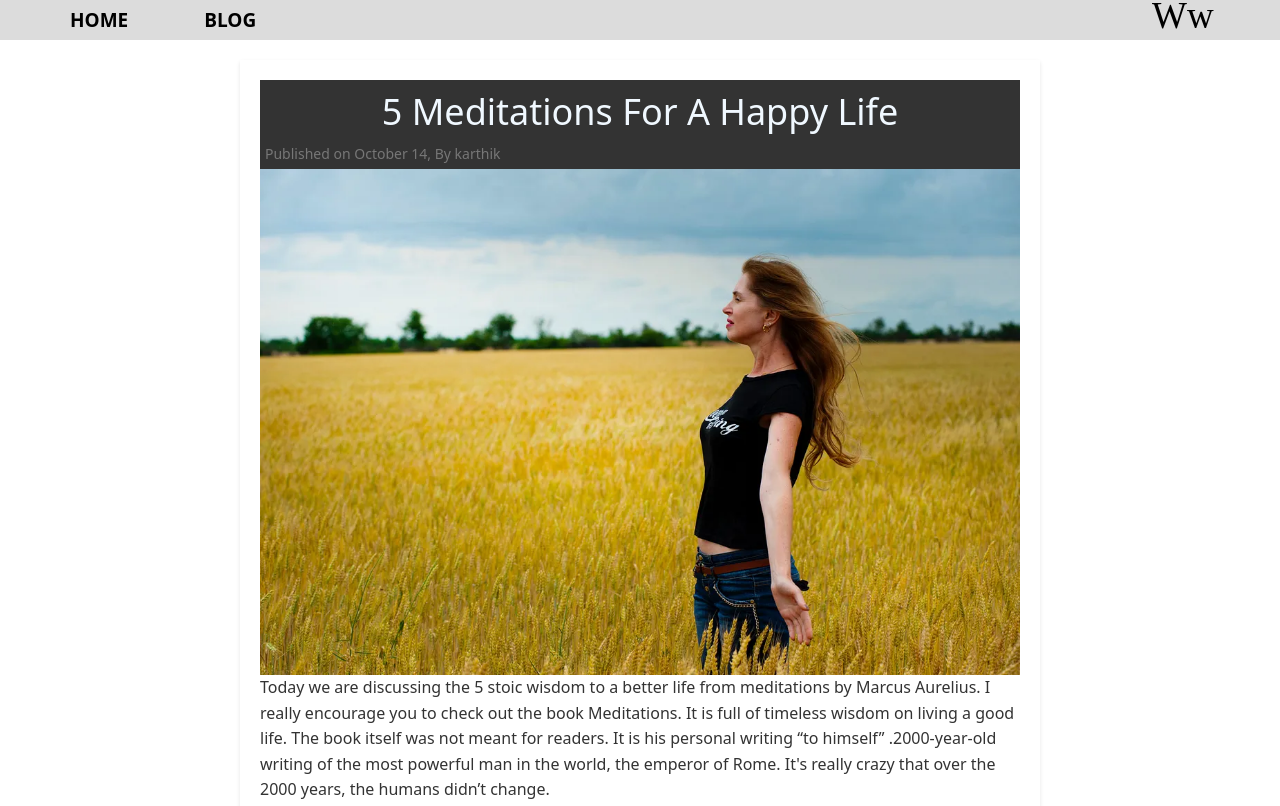
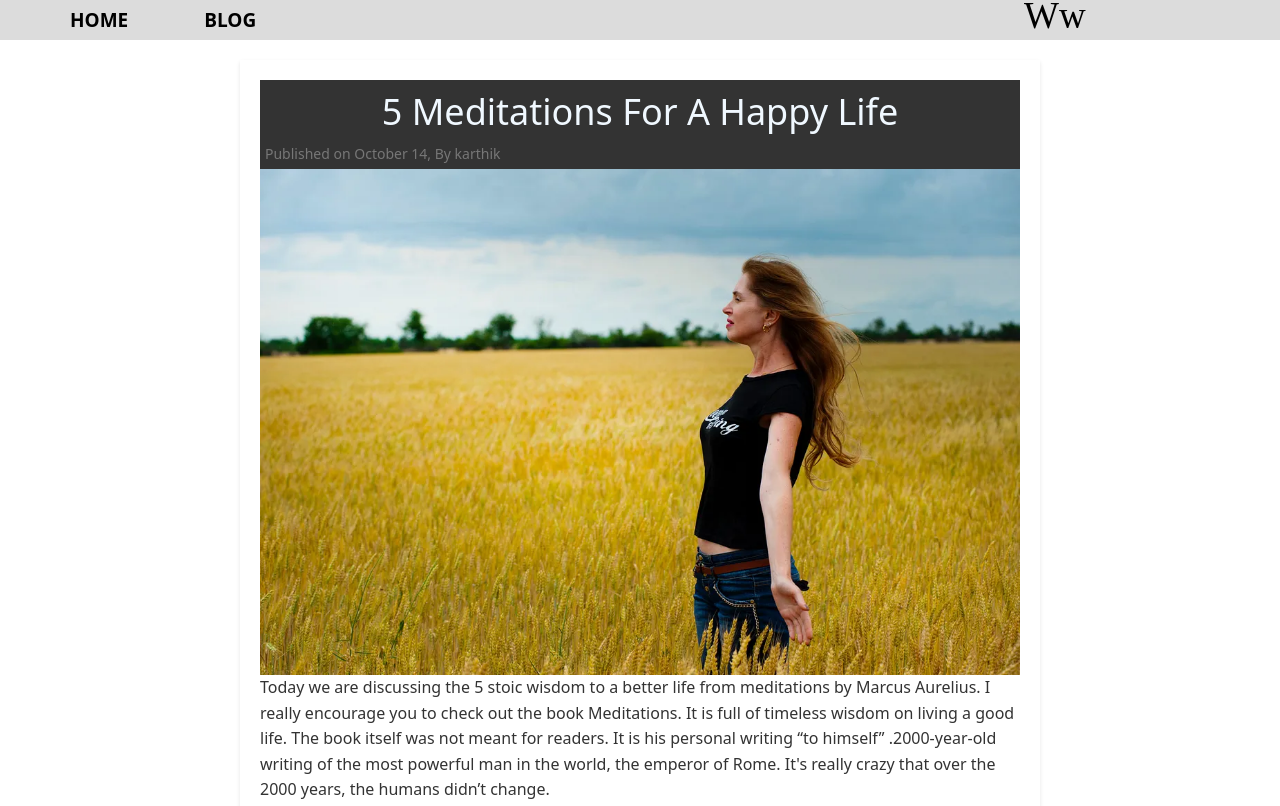
Before and after one commit to Kudu123/wisdom_waves, a website: page blog02.html in a window 1280 px wide. Shown: the top 806 px of the page. Drawn offline with nearby package versions, Linux system fonts and the light colour scheme.

Commit message:
Update blog02.css

```diff
--- a/blog02.css
+++ b/blog02.css
@@ -20,7 +20,7 @@
   .harr h1 {
     color: rgb(0, 0, 0);
     font-size: 37px;
-    margin-left: 90%;
+    margin-left: 80%;
     margin-top: -0.5%;
     position: absolute;
 
```
